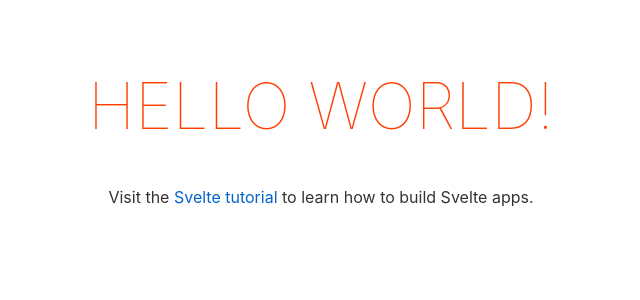
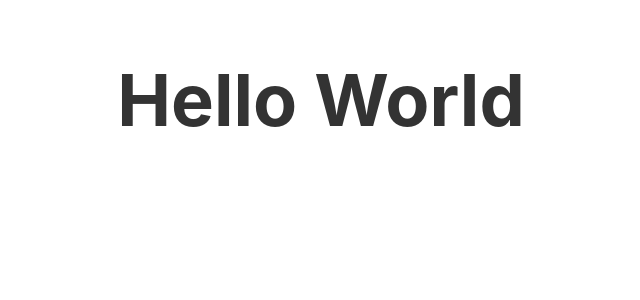
Before and after one commit to markpackham/more-svelte-learning, a Svelte app: page / in a window 1280 px wide. Shown: the top 300 px of the page, without its empty margins (319-959 px from the left). Built offline with nearby package versions, Linux system fonts and the light colour scheme.

Commit message:
hello world code running test
https://youtu.be/0I_B6o2RX5A?t=526

```diff
--- a/src/App.svelte
+++ b/src/App.svelte
@@ -1,30 +1,15 @@
 <script>
-	export let name;
+	let name = "World"
 </script>
 
+
 <main>
-	<h1>Hello {name}!</h1>
-	<p>Visit the <a href="https://svelte.dev/tutorial">Svelte tutorial</a> to learn how to build Svelte apps.</p>
+	<h1>Hello {name}</h1>
 </main>
 
 <style>
-	main {
+	h1{
+		font-size: 72px;
 		text-align: center;
-		padding: 1em;
-		max-width: 240px;
-		margin: 0 auto;
-	}
-
-	h1 {
-		color: #ff3e00;
-		text-transform: uppercase;
-		font-size: 4em;
-		font-weight: 100;
-	}
-
-	@media (min-width: 640px) {
-		main {
-			max-width: none;
-		}
 	}
 </style>
```
Also changed, not shown: 1 other file (tests, documents, lock files or other folders).
